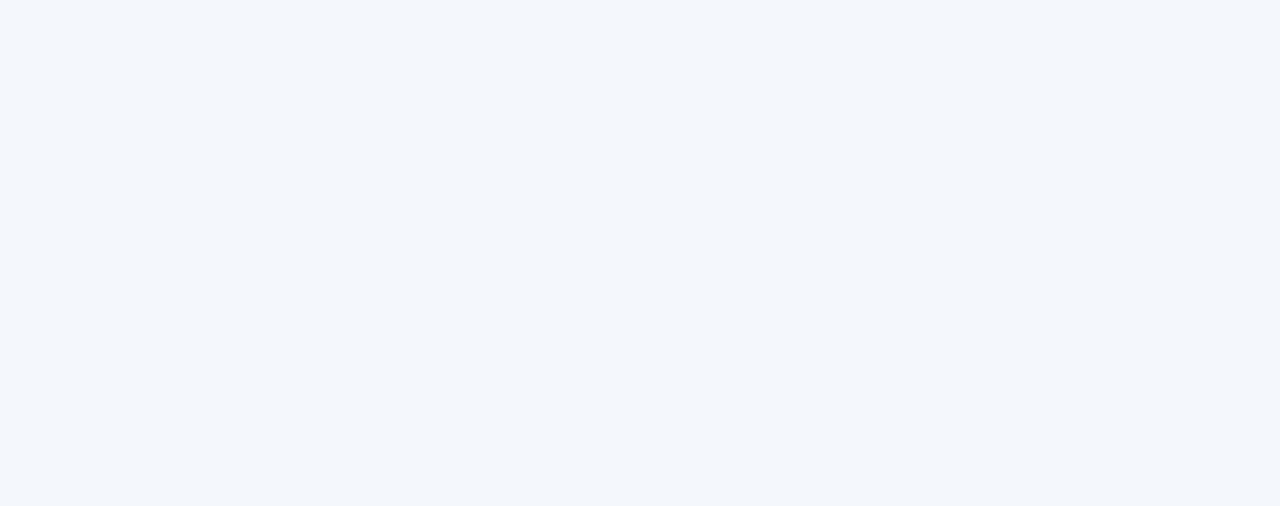
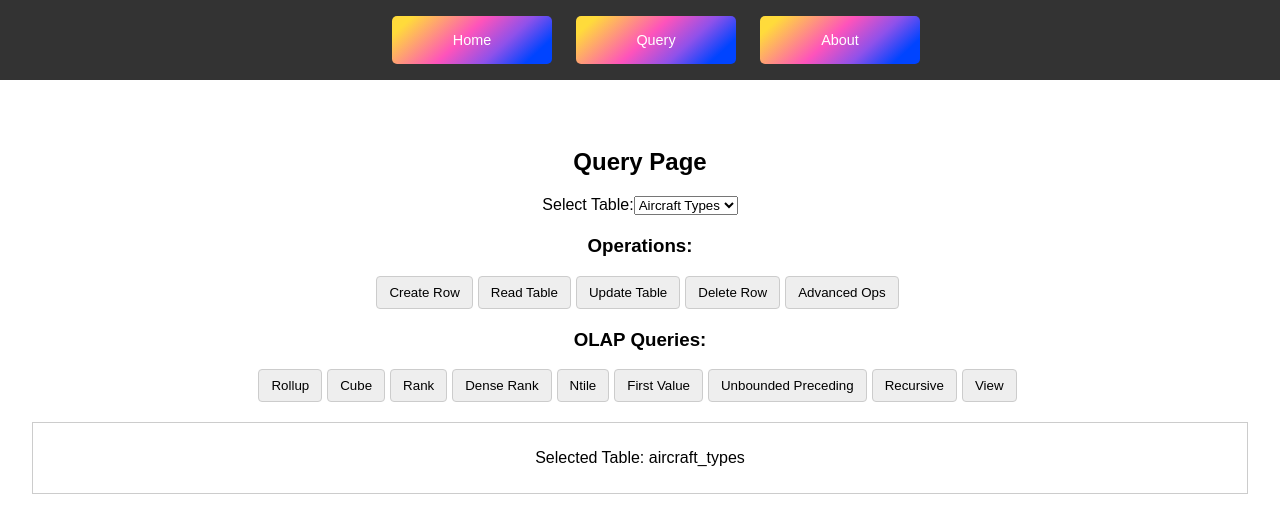
Before and after one commit to arpitsinghal98/e-newspaper-management, a React (Create React App) app in the folder Client/: page /query in a window 1280 px wide. Before the commit this address had no page. Shown: the top 506 px of the page. Built offline with nearby package versions, Linux system fonts and the light colour scheme; the HTML template or start-up script is replaced by a standard one.

Commit message:
implemented query, about and home page

```diff
--- a/Client/src/App.js
+++ b/Client/src/App.js
@@ -1,16 +1,16 @@
 import React from 'react';
 import { BrowserRouter as Router, Route, Routes } from 'react-router-dom';
 import HomePage from './pages/HomePage'; // Adjust the import path as needed
-import Journalist from './pages/Journalist'; // Adjust the import path as needed
-import User from './pages/User';
+import About from './pages/About';
+import QueryPage from './pages/Query';
 
 function App() {
   return (
     <Router>
       <Routes>
         <Route path="/" element={<HomePage />} />
-        <Route path="/journalist" element={<Journalist />} />
-        <Route path="/User" element={<User />} />
+        <Route path="/about" element={<About />} />
+        <Route path="/query" element={<QueryPage />} />
       </Routes>
     </Router>
   );
--- /dev/null
+++ b/Client/src/components/Navbar.js
@@ -0,0 +1,18 @@
+// client/src/components/Navbar.js
+import React from 'react';
+import { useNavigate } from 'react-router-dom';
+import '../styles/Navbar.css';
+
+const Navbar = () => {
+  const navigate = useNavigate();
+
+  return (
+    <nav className="navbar">
+      <button className="nav-button" onClick={() => navigate('/')}>Home</button>
+      <button className="nav-button" onClick={() => navigate('/query')}>Query</button>
+      <button className="nav-button" onClick={() => navigate('/about')}>About</button>
+    </nav>
+  );
+};
+
+export default Navbar;
--- /dev/null
+++ b/Client/src/pages/About.js
@@ -0,0 +1,40 @@
+// client/src/pages/AboutPage.js
+import React from 'react';
+import '../styles/AboutPage.css';
+import { useNavigate } from 'react-router-dom';
+import Navbar from '../components/Navbar';
+
+const AboutPage = () => {
+  const navigate = useNavigate();
+
+  return (
+    <div className="about-container">
+      <Navbar/>
+
+      <h1>About Group 3</h1>
+      <p>Welcome to the About page for Group 3. Meet our dedicated team members who work tirelessly to bring innovation and creativity to our projects.</p>
+
+      <div className="team-section">
+        <div className="team-member">
+          <img src="/path/to/arpit-picture.jpg" alt="Arpit Singhal" className="member-photo" />
+          <h2>Arpit Singhal</h2>
+          <p>Arpit is a key member of Group 3, known for his skills in [mention key skills or role].</p>
+        </div>
+
+        <div className="team-member">
+          <img src="/path/to/ayush-picture.jpg" alt="Ayush Upadhya" className="member-photo" />
+          <h2>Ayush Upadhya</h2>
+          <p>Ayush contributes to the team with his expertise in [mention key skills or role].</p>
+        </div>
+
+        <div className="team-member">
+          <img src="/path/to/haard-picture.jpg" alt="Haard Patel" className="member-photo" />
+          <h2>Haard Patel</h2>
+          <p>Haard brings unique strengths in [mention key skills or role], making him an invaluable part of Group 3.</p>
+        </div>
+      </div>
+    </div>
+  );
+};
+
+export default AboutPage;
--- /dev/null
+++ b/Client/src/pages/Query.js
@@ -0,0 +1,63 @@
+import React, { useState } from 'react';
+import '../styles/Query.css';
+import Navbar from '../components/Navbar';
+
+function QueryPage() {
+  const [selectedTable, setSelectedTable] = useState('aircraft_types'); // Default table
+
+  const handleTableChange = (event) => {
+    setSelectedTable(event.target.value);
+  };
+
+  return (
+    <div className="query-page">
+      <Navbar/>
+      <h2>Query Page</h2>
+
+      {/* Table Selection */}
+      <div className="table-selection">
+        <label htmlFor="tableSelect">Select Table:</label>
+        <select
+          id="tableSelect"
+          value={selectedTable}
+          onChange={handleTableChange}
+        >
+          <option value="aircraft_types">Aircraft Types</option>
+          {/* Add more table options as needed */}
+        </select>
+      </div>
+
+      {/* Operations */}
+      <div className="operations">
+        <h3>Operations:</h3>
+        <button>Create Row</button>
+        <button>Read Table</button>
+        <button>Update Table</button>
+        <button>Delete Row</button>
+        <button>Advanced Ops</button>
+      </div>
+
+      {/* OLAP Queries */}
+      <div className="olap-queries">
+        <h3>OLAP Queries:</h3>
+        <button>Rollup</button>
+        <button>Cube</button>
+        <button>Rank</button>
+        <button>Dense Rank</button>
+        <button>Ntile</button>
+        <button>First Value</button>
+        <button>Unbounded Preceding</button>
+        <button>Recursive</button>
+        <button>View</button>
+      </div>
+
+      {/* Placeholder for Query Display */}
+      <div className="query-results">
+        {/* You can add a table or other elements here to display the query results */}
+        <p>Selected Table: {selectedTable}</p>
+      </div>
+    </div>
+  );
+}
+
+export default QueryPage;
--- /dev/null
+++ b/Client/src/styles/AboutPage.css
@@ -0,0 +1,52 @@
+.navbar {
+    display: flex;
+    justify-content: center;
+    align-items: center;
+    background-color: #333;
+    padding: 1rem;
+    position: fixed;
+    width: 100%;
+    top: 0;
+    z-index: 1000;
+    gap: 1.5rem;
+  }
+
+  .nav-button {
+    background-color: #555;
+    color: white;
+    border: none;
+    padding: 0.5rem 1.5rem;
+    border-radius: 5px;
+    cursor: pointer;
+    transition: background-color 0.3s;
+  }
+
+  .nav-button:hover {
+    background-color: #777;
+  }
+
+  .about-container {
+    padding: 2rem;
+    margin-top: 5rem; /* Space for the fixed navbar */
+    text-align: center;
+  }
+
+  .team-section {
+    display: flex;
+    justify-content: space-around;
+    flex-wrap: wrap;
+    margin-top: 2rem;
+  }
+
+  .team-member {
+    width: 30%;
+    text-align: center;
+    margin-bottom: 2rem;
+  }
+
+  .member-photo {
+    width: 100%;
+    max-width: 300px;
+    border-radius: 10px;
+    margin-bottom: 1rem;
+  }
--- a/Client/src/styles/Homepage.css
+++ b/Client/src/styles/Homepage.css
@@ -1,203 +1,120 @@
-/* Navbar centered and larger at the top */
+/* Navbar styling */
 .navbar {
   display: flex;
   justify-content: center;
   align-items: center;
   background-color: #333;
-  padding: 2rem;
+  padding: 1rem; /* Reduced padding */
   position: fixed;
   width: 100%;
   top: 0;
   z-index: 1000;
   left: 0;
-  gap: 2rem; /* Adds space between the buttons */
+  gap: 1.5rem; /* Adjusted spacing between buttons */
 }
 
-/* Updated Button Styles */
-.btn {
+/* Button styles */
+.nav-button {
   display: flex;
   justify-content: center;
   align-items: center;
-  width: 15rem;
-  height: 4rem;
-  border-radius: 2rem; /* More rounded corners */
-  background-size: 300% 300%;
+  width: 10rem; /* Reduced width */
+  height: 3rem; /* Reduced height */
+  border-radius: 1.5rem; /* Adjusted border radius */
+  background: linear-gradient(137.48deg, #ffdb3b 10%, #fe53bb 45%, #8f51ea 67%, #0044ff 87%);
+  color: #fff;
+  border: none;
   cursor: pointer;
-  backdrop-filter: blur(1rem);
-  transition: 0.5s;
-  animation: gradient_301 5s ease infinite;
-  border: double 4px transparent;
-  background-image: linear-gradient(#212121, #212121),
-    linear-gradient(
-      137.48deg,
-      #ffdb3b 10%,
-      #fe53bb 45%,
-      #8f51ea 67%,
-      #0044ff 87%
-    );
-  background-origin: border-box;
-  background-clip: content-box, border-box;
-  margin: 0; /* Removed margin from individual buttons */
+  transition: transform 0.3s, background 0.5s;
+  font-size: 0.9rem; /* Reduced font size */
 }
 
-/* Add container for stars and glow effects */
-#container-stars {
-  position: absolute;
-  z-index: -1;
-  width: 100%;
-  height: 100%;
-  overflow: hidden;
-  backdrop-filter: blur(1rem);
-  border-radius: 5rem;
-  top: 0;
-  left: 0;
+.nav-button:hover {
+  transform: scale(1.05);
 }
 
-/* Stars effect */
-#stars {
-  position: fixed; /* Ensure it stays in place */
-  top: 0;
-  left: 0;
-  width: 100%;
-  height: 100%;
-  z-index: -1; /* Behind the navbar and buttons */
-  background: transparent;
+.nav-button:active {
+  transform: scale(0.95);
 }
 
-#stars::after {
-  content: "";
-  position: absolute;
-  top: -10rem;
-  left: -100rem;
-  width: 100%;
-  height: 100%;
-  animation: animStarRotate 90s linear infinite;
+/* Hero section */
+.hero-section {
+  margin-top: 16rem; /* Space below the smaller navbar */
+  padding: 2rem;
+  text-align: center;
+  color: black;
 }
 
-#stars::after {
-  background-image: radial-gradient(#ffffff 1px, transparent 1%);
-  background-size: 50px 50px;
+.hero-section h1 {
+  font-size: 2.5rem; /* Slightly smaller heading */
+  margin-bottom: 1rem;
+  color: black;
 }
 
-#stars::before {
-  content: "";
-  position: absolute;
-  top: 0;
-  left: -50%;
-  width: 170%;
-  height: 500%;
-  animation: animStar 60s linear infinite;
+.hero-section p {
+  font-size: 1rem; /* Slightly smaller paragraph */
+  color: #2a2424;
 }
 
-#stars::before {
-  background-image: radial-gradient(#ffffff 1px, transparent 1%);
-  background-size: 50px 50px;
-  opacity: 0.5;
+/* Info card container */
+.info-cards {
+  display: flex;
+  justify-content: space-around;
+  flex-wrap: wrap;
+  margin: 2rem 0;
+  gap: 2rem;
 }
 
-/* Keyframes for star animations */
-@keyframes animStar {
-  from {
-    transform: translateY(0);
+/* Individual card styling */
+.card {
+  background-color: #222;
+  padding: 1.5rem; /* Reduced padding */
+  border-radius: 1rem;
+  box-shadow: 0 4px 15px rgba(0, 0, 0, 0.2);
+  width: 220px; /* Reduced width */
+  text-align: center;
+  color: #fff;
+}
+
+.card h2 {
+  font-size: 1.3rem; /* Slightly smaller heading */
+  margin-bottom: 0.8rem;
+}
+
+.card p {
+  margin-bottom: 0.8rem;
+  font-size: 0.9rem; /* Smaller font size */
+  color: #bbb;
+}
+
+.card button {
+  background-color: #fe53bb;
+  border: none;
+  color: #fff;
+  padding: 0.4rem 0.8rem; /* Reduced padding */
+  border-radius: 0.5rem;
+  cursor: pointer;
+  font-size: 0.8rem; /* Smaller font size */
+  transition: background-color 0.3s;
+}
+
+.card button:hover {
+  background-color: #8f51ea;
+}
+
+.card button:active {
+  background-color: #ffdb3b;
+  transform: scale(0.98);
+}
+
+/* Responsive design */
+@media (max-width: 768px) {
+  .info-cards {
+    flex-direction: column;
+    align-items: center;
   }
-  to {
-    transform: translateY(-135rem);
+
+  .card {
+    width: 90%;
   }
 }
-
-@keyframes animStarRotate {
-  from {
-    transform: rotate(360deg);
-  }
-  to {
-    transform: rotate(0);
-  }
-}
-
-@keyframes gradient_301 {
-  0% {
-    background-position: 0% 50%;
-  }
-  50% {
-    background-position: 100% 50%;
-  }
-  100% {
-    background-position: 0% 50%;
-  }
-}
-
-@keyframes pulse_3011 {
-  0% {
-    transform: scale(0.75);
-    box-shadow: 0 0 0 0 rgba(0, 0, 0, 0.7);
-  }
-  70% {
-    transform: scale(1);
-    box-shadow: 0 0 0 10px rgba(0, 0, 0, 0);
-  }
-  100% {
-    transform: scale(0.75);
-    box-shadow: 0 0 0 0 rgba(0, 0, 0, 0);
-  }
-}
-
-/* Fix for glow circle hover effect */
-#glow {
-  position: absolute;
-  display: flex;
-  width: 15rem; /* Matches the button width */
-}
-
-.circle {
-  width: 100%;
-  height: 30px;
-  filter: blur(2rem);
-  animation: pulse_3011 4s infinite;
-  z-index: -1;
-}
-
-.circle:nth-of-type(1) {
-  background: rgba(254, 83, 186, 0.636);
-}
-
-.circle:nth-of-type(2) {
-  background: rgba(142, 81, 234, 0.704);
-}
-
-.btn:hover #container-stars {
-  z-index: 1;
-  background-color: #212121;
-}
-
-.btn:hover {
-  transform: scale(1.1);
-}
-
-.btn:active {
-  border: double 4px #fe53bb;
-  background-origin: border-box;
-  background-clip: content-box, border-box;
-  animation: none;
-}
-
-.btn:active .circle {
-  background: #fe53bb;
-}
-
-/* Video Container for Full-Screen Effect */
-.video-container {
-  position: absolute;
-  top: 5rem; /* Pushes the video below the navbar */
-  left: 0;
-  width: 100%;
-  height: calc(100vh - 5rem); /* Ensures the video takes up the rest of the screen */
-  z-index: -1; /* Put the video behind the navbar and buttons */
-}
-
-
-/* Video Element Styling */
-.background-video {
-  width: 100%;
-  height: 100%;
-  object-fit: cover; /* Makes the video cover the entire container without distortion */
-}
--- /dev/null
+++ b/Client/src/styles/Navbar.css
@@ -0,0 +1,27 @@
+/* client/src/styles/Navbar.css */
+.navbar {
+    display: flex;
+    justify-content: center;
+    align-items: center;
+    background-color: #333;
+    padding: 1rem;
+    position: fixed;
+    width: 100%;
+    top: 0;
+    z-index: 1000;
+    gap: 1.5rem;
+  }
+
+  .nav-button {
+    background-color: #555;
+    color: white;
+    border: none;
+    padding: 0.5rem 1.5rem;
+    border-radius: 5px;
+    cursor: pointer;
+    transition: background-color 0.3s;
+  }
+
+  .nav-button:hover {
+    background-color: #777;
+  }
--- /dev/null
+++ b/Client/src/styles/Query.css
@@ -0,0 +1,29 @@
+.query-page {
+    font-family: sans-serif; /* Choose your preferred font */
+    margin-top: 6rem;
+    text-align: center;
+    padding: 2rem;
+
+  }
+
+  .table-selection, .operations, .olap-queries {
+    margin-bottom: 20px;
+  }
+
+  .operations button, .olap-queries button {
+    margin-right: 5px;
+    padding: 8px 12px;
+    background-color: #eee;
+    border: 1px solid #ccc;
+    border-radius: 4px;
+    cursor: pointer;
+  }
+
+  .operations button:hover, .olap-queries button:hover {
+    background-color: #ddd;
+  }
+
+  .query-results {
+    border: 1px solid #ccc;
+    padding: 10px;
+  }
```
Also changed, not shown: Client/src/pages/HomePage.js (+7 -19 lines).
